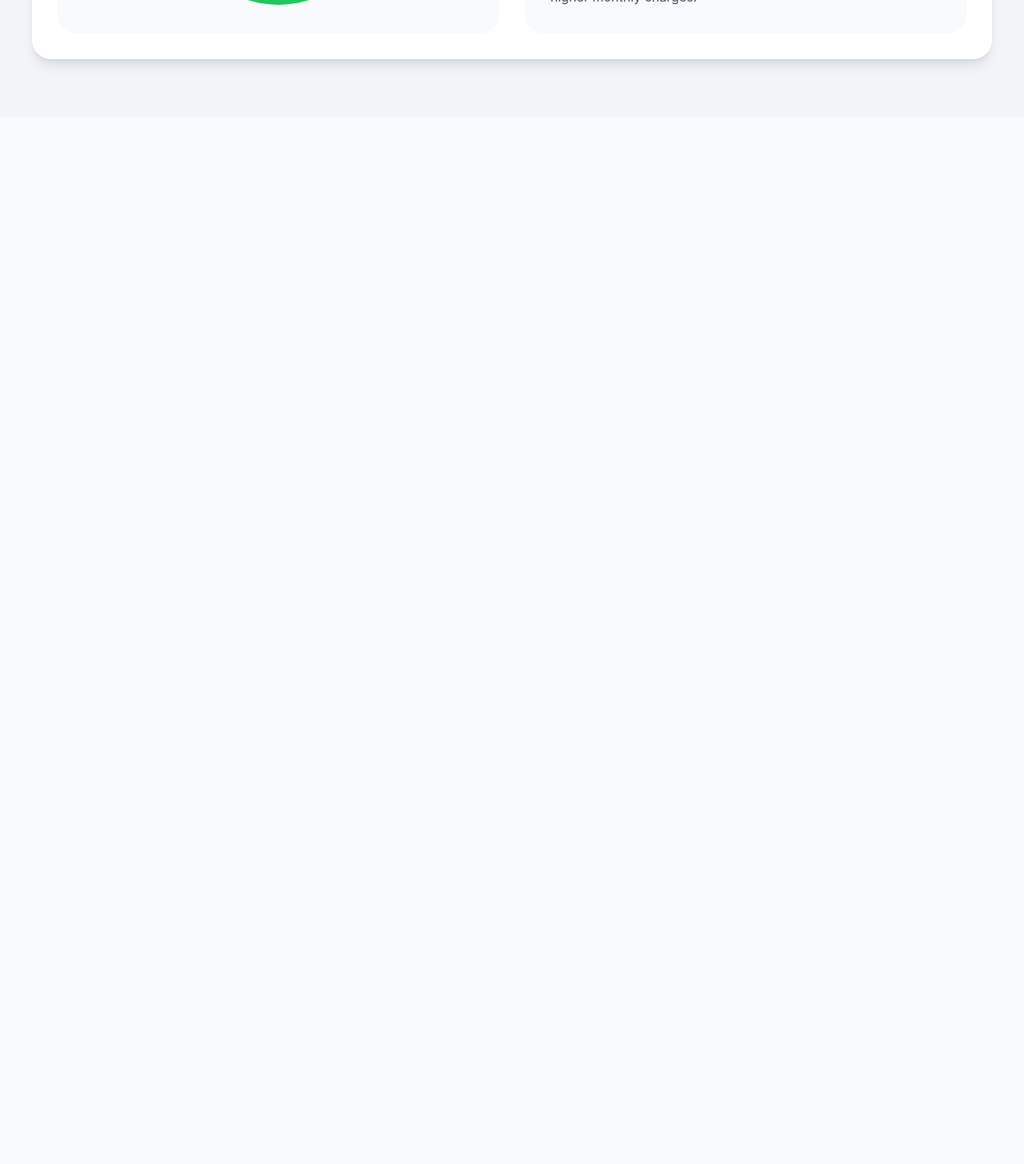
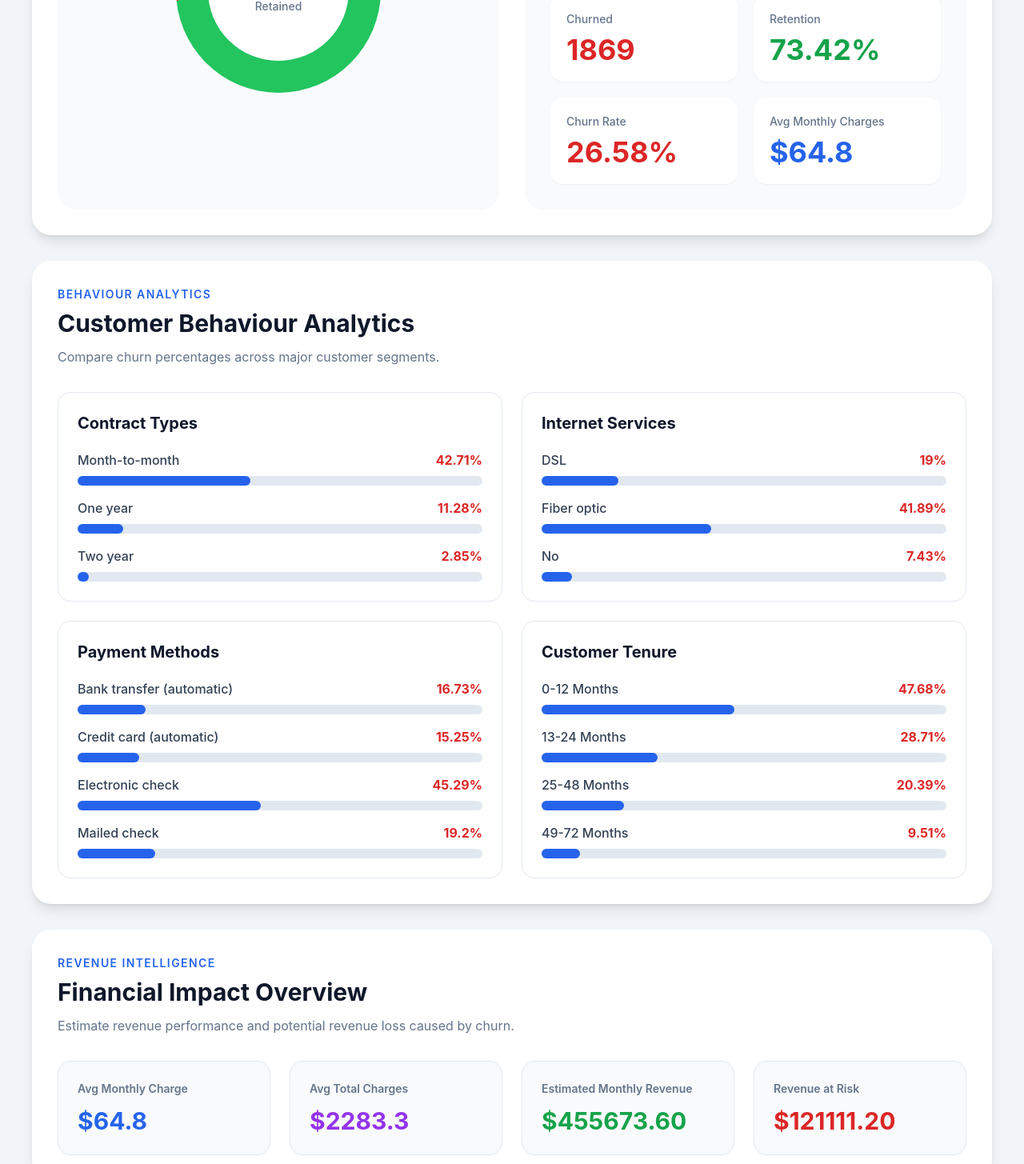
Before and after one commit to Jyo-08/FUTURE_DS_02, a React app in the folder frontend/: page / in a window 1280 px wide. Shown: the part 1400-2855 px from the top of the page at 80% size. Before the commit the page ends 1546 px from the top, so only its background shows below. Built offline with nearby package versions, Linux system fonts and the light colour scheme; the HTML template or start-up script is replaced by a standard one.

Commit message:
Add revenue intelligence section

```diff
--- a/frontend/src/App.jsx
+++ b/frontend/src/App.jsx
@@ -3,7 +3,8 @@ import Navbar from "./components/layout/Navbar";
 import HeroSection from "./components/dashboard/HeroSection";
 import KPICards from "./components/dashboard/KPICards";
 import CustomerHealth from "./components/dashboard/CustomerHealth";
-
+import CustomerBehaviour from "./components/dashboard/CustomerBehaviour";
+import RevenueIntelligence from "./components/dashboard/RevenueIntelligence";
 
 function App() {
   const { data, loading, error } = useAnalytics();
@@ -18,6 +19,10 @@ function App() {
         <HeroSection kpis={data.kpis} />
         <KPICards kpis={data.kpis} />
         <CustomerHealth kpis={data.kpis} />
+        <CustomerBehaviour
+        data={data.risk_segments}
+        />
+        <RevenueIntelligence kpis={data.kpis} />
       </div>
     </div>
   );
--- /dev/null
+++ b/frontend/src/components/dashboard/CustomerBehaviour.jsx
@@ -0,0 +1,107 @@
+function CustomerBehaviour({ data }) {
+  const sections = [
+    {
+      title: "Contract Types",
+      dataset: data.contract_risk,
+      color: "bg-blue-100 text-blue-700",
+    },
+    {
+      title: "Internet Services",
+      dataset: data.internet_risk,
+      color: "bg-green-100 text-green-700",
+    },
+    {
+      title: "Payment Methods",
+      dataset: data.payment_risk,
+      color: "bg-purple-100 text-purple-700",
+    },
+    {
+      title: "Customer Tenure",
+      dataset: data.tenure_risk,
+      color: "bg-orange-100 text-orange-700",
+    },
+  ];
+
+  return (
+    <section className="mb-8 rounded-3xl bg-white p-8 shadow-lg">
+
+      <p className="text-sm font-semibold uppercase tracking-widest text-blue-600">
+        Behaviour Analytics
+      </p>
+
+      <h2 className="mt-2 text-3xl font-bold text-slate-900">
+        Customer Behaviour Analytics
+      </h2>
+
+      <p className="mt-3 text-slate-500">
+        Compare churn percentages across major customer segments.
+      </p>
+
+      <div className="mt-8 grid gap-6 lg:grid-cols-2">
+
+        {sections.map((section) => (
+
+          <div
+            key={section.title}
+            className="rounded-2xl border border-slate-200 p-6"
+          >
+
+            <h3 className="mb-5 text-xl font-bold text-slate-900">
+              {section.title}
+            </h3>
+
+            <div className="space-y-4">
+
+              {section.dataset.map((item, index) => {
+
+                const label =
+                  Object.keys(item).find(
+                    (key) => key !== "churn_rate"
+                  );
+
+                return (
+
+                  <div key={index}>
+
+                    <div className="mb-2 flex justify-between">
+
+                      <span className="font-medium text-slate-700">
+                        {item[label]}
+                      </span>
+
+                      <span className="font-bold text-red-600">
+                        {item.churn_rate}%
+                      </span>
+
+                    </div>
+
+                    <div className="h-3 rounded-full bg-slate-200">
+
+                      <div
+                        className="h-3 rounded-full bg-blue-600"
+                        style={{
+                          width: `${item.churn_rate}%`,
+                        }}
+                      />
+
+                    </div>
+
+                  </div>
+
+                );
+
+              })}
+
+            </div>
+
+          </div>
+
+        ))}
+
+      </div>
+
+    </section>
+  );
+}
+
+export default CustomerBehaviour;
--- a/frontend/src/components/dashboard/CustomerHealth.jsx
+++ b/frontend/src/components/dashboard/CustomerHealth.jsx
@@ -64,12 +64,63 @@ function CustomerHealth({ kpis }) {
             </div>
           </div>
 
-          <p className="mt-8 leading-7 text-slate-600">
-            The business retains most customers, but the churn percentage still
-            shows a meaningful risk. Retention strategies should focus on
-            customers with short tenure, month-to-month contracts, and higher
-            monthly charges.
-          </p>
+          <div className="grid grid-cols-2 gap-5">
+
+  <div className="rounded-2xl bg-white p-5 shadow-sm">
+    <p className="text-sm font-medium text-slate-500">
+      Total Customers
+    </p>
+    <h3 className="mt-2 text-4xl font-bold text-slate-900">
+      {kpis.total_customers}
+    </h3>
+  </div>
+
+  <div className="rounded-2xl bg-white p-5 shadow-sm">
+    <p className="text-sm font-medium text-slate-500">
+      Retained
+    </p>
+    <h3 className="mt-2 text-4xl font-bold text-green-600">
+      {kpis.retained_customers}
+    </h3>
+  </div>
+
+  <div className="rounded-2xl bg-white p-5 shadow-sm">
+    <p className="text-sm font-medium text-slate-500">
+      Churned
+    </p>
+    <h3 className="mt-2 text-4xl font-bold text-red-600">
+      {kpis.churned_customers}
+    </h3>
+  </div>
+
+  <div className="rounded-2xl bg-white p-5 shadow-sm">
+    <p className="text-sm font-medium text-slate-500">
+      Retention
+    </p>
+    <h3 className="mt-2 text-4xl font-bold text-green-600">
+      {kpis.retention_rate}%
+    </h3>
+  </div>
+
+  <div className="rounded-2xl bg-white p-5 shadow-sm">
+    <p className="text-sm font-medium text-slate-500">
+      Churn Rate
+    </p>
+    <h3 className="mt-2 text-4xl font-bold text-red-600">
+      {kpis.churn_rate}%
+    </h3>
+  </div>
+
+  <div className="rounded-2xl bg-white p-5 shadow-sm">
+    <p className="text-sm font-medium text-slate-500">
+      Avg Monthly Charges
+    </p>
+    <h3 className="mt-2 text-4xl font-bold text-blue-600">
+      ${kpis.average_monthly_charges}
+    </h3>
+  </div>
+
+</div>
         </div>
       </div>
     </section>
--- /dev/null
+++ b/frontend/src/components/dashboard/RevenueIntelligence.jsx
@@ -0,0 +1,62 @@
+function RevenueIntelligence({ kpis }) {
+  const estimatedRevenue = (
+    kpis.total_customers * kpis.average_monthly_charges
+  ).toFixed(2);
+
+  const revenueAtRisk = (
+    kpis.churned_customers * kpis.average_monthly_charges
+  ).toFixed(2);
+
+  return (
+    <section className="mb-8 rounded-3xl bg-white p-8 shadow-lg">
+      <p className="text-sm font-semibold uppercase tracking-widest text-blue-600">
+        Revenue Intelligence
+      </p>
+
+      <h2 className="mt-2 text-3xl font-bold text-slate-900">
+        Financial Impact Overview
+      </h2>
+
+      <p className="mt-3 text-slate-500">
+        Estimate revenue performance and potential revenue loss caused by churn.
+      </p>
+
+      <div className="mt-8 grid grid-cols-1 gap-6 md:grid-cols-2 xl:grid-cols-4">
+        <Card
+          title="Avg Monthly Charge"
+          value={`$${kpis.average_monthly_charges}`}
+          color="text-blue-600"
+        />
+
+        <Card
+          title="Avg Total Charges"
+          value={`$${kpis.average_total_charges}`}
+          color="text-purple-600"
+        />
+
+        <Card
+          title="Estimated Monthly Revenue"
+          value={`$${estimatedRevenue}`}
+          color="text-green-600"
+        />
+
+        <Card
+          title="Revenue at Risk"
+          value={`$${revenueAtRisk}`}
+          color="text-red-600"
+        />
+      </div>
+    </section>
+  );
+}
+
+function Card({ title, value, color }) {
+  return (
+    <div className="rounded-2xl border border-slate-200 bg-slate-50 p-6">
+      <p className="text-sm font-semibold text-slate-500">{title}</p>
+      <h3 className={`mt-3 text-3xl font-bold ${color}`}>{value}</h3>
+    </div>
+  );
+}
+
+export default RevenueIntelligence;
```
